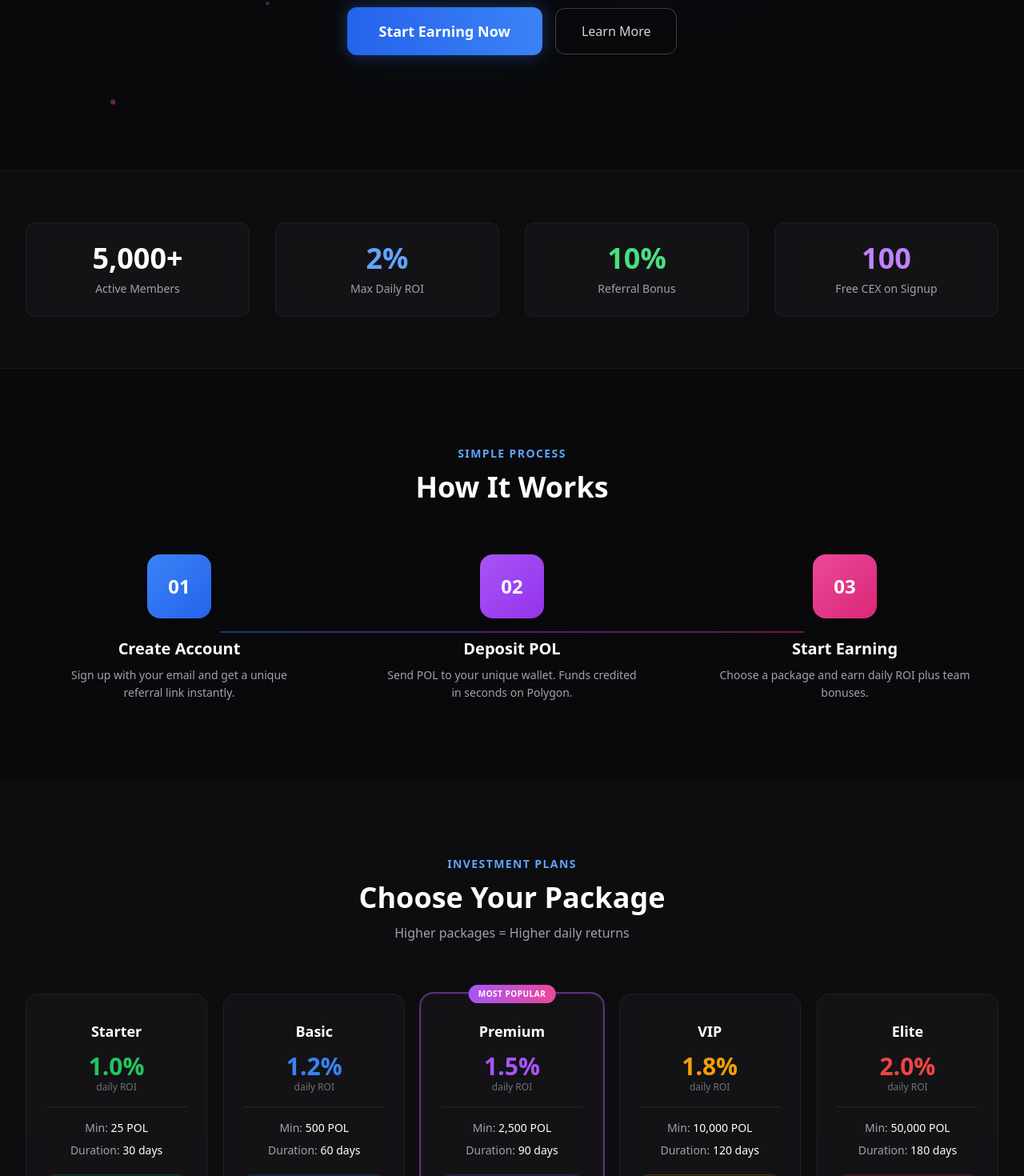
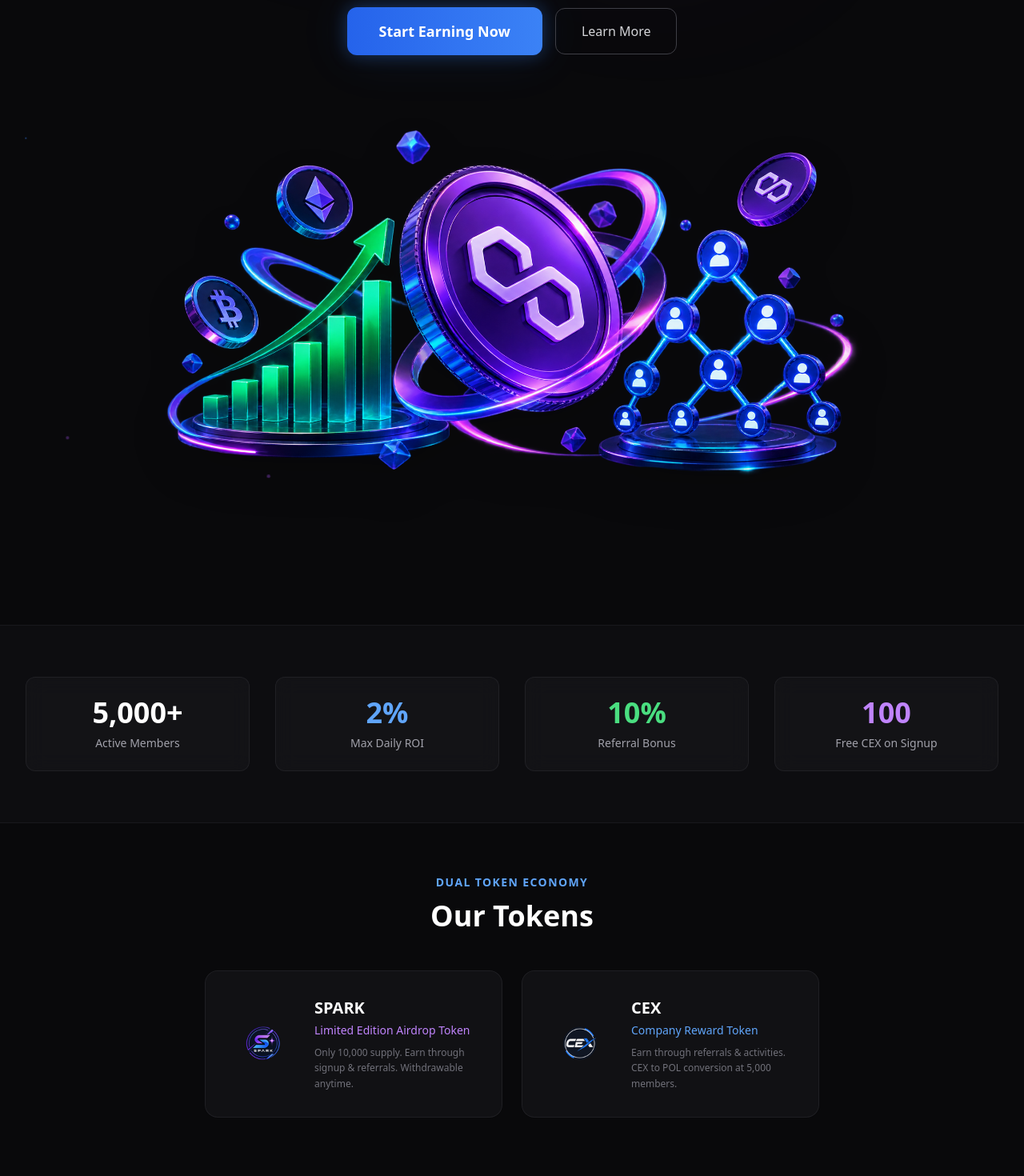
Before and after one commit to Shubh280411/cryptoearnerx, a Next.js app: page / in a window 1280 px wide. Shown: the part 613-2083 px from the top of the page at 80% size. Built offline with nearby package versions, Linux system fonts and the light colour scheme.

Commit message:
feat: add hero illustration + Our Tokens section with SPARK/CEX logos on home page

```diff
--- a/src/app/page.tsx
+++ b/src/app/page.tsx
@@ -112,6 +112,13 @@ export default function LandingPage() {
               Learn More
             </Link>
           </motion.div>
+
+          {/* Hero Illustration */}
+          <motion.div initial={{ opacity: 0, scale: 0.9 }} animate={{ opacity: 1, scale: 1 }} transition={{ duration: 0.8, delay: 0.5 }}
+            className="mt-16 max-w-4xl mx-auto">
+            <img src="/hero-illustration.png" alt="CryptoEarnerX Platform"
+              className="w-full h-auto rounded-2xl drop-shadow-2xl" />
+          </motion.div>
         </div>
       </section>
 
@@ -133,6 +140,40 @@ export default function LandingPage() {
                   <p className="text-zinc-400 mt-2 text-sm">{stat.label}</p>
                 </div>
               ))}
+            </div>
+          </div>
+        </section>
+      </Section>
+
+      {/* ===== OUR TOKENS ===== */}
+      <Section>
+        <section className="py-16">
+          <div className="max-w-7xl mx-auto px-4 sm:px-6 lg:px-8">
+            <div className="text-center mb-12">
+              <p className="text-blue-400 text-sm font-semibold uppercase tracking-widest mb-3">Dual Token Economy</p>
+              <h2 className="text-3xl lg:text-4xl font-bold text-white">Our Tokens</h2>
+            </div>
+            <div className="grid grid-cols-1 md:grid-cols-2 gap-6 max-w-3xl mx-auto">
+              {/* SPARK */}
+              <motion.div initial={{ opacity: 0, x: -30 }} whileInView={{ opacity: 1, x: 0 }} viewport={{ once: true }} transition={{ duration: 0.5 }}
+                className="glass-card rounded-2xl p-8 flex items-center gap-6 hover:border-purple-500/30 transition-all">
+                <img src="/spark-logo-sm.png" alt="SPARK" className="w-20 h-20 rounded-full shrink-0" />
+                <div>
+                  <h3 className="text-xl font-bold text-white">SPARK</h3>
+                  <p className="text-purple-400 text-sm font-medium mt-1">Limited Edition Airdrop Token</p>
+                  <p className="text-zinc-500 text-xs mt-2 leading-relaxed">Only 10,000 supply. Earn through signup & referrals. Withdrawable anytime.</p>
+                </div>
+              </motion.div>
+              {/* CEX */}
+              <motion.div initial={{ opacity: 0, x: 30 }} whileInView={{ opacity: 1, x: 0 }} viewport={{ once: true }} transition={{ duration: 0.5 }}
+                className="glass-card rounded-2xl p-8 flex items-center gap-6 hover:border-blue-500/30 transition-all">
+                <img src="/cex-logo-sm.png" alt="CEX" className="w-20 h-20 rounded-full shrink-0" />
+                <div>
+                  <h3 className="text-xl font-bold text-white">CEX</h3>
+                  <p className="text-blue-400 text-sm font-medium mt-1">Company Reward Token</p>
+                  <p className="text-zinc-500 text-xs mt-2 leading-relaxed">Earn through referrals & activities. CEX to POL conversion at 5,000 members.</p>
+                </div>
+              </motion.div>
             </div>
           </div>
         </section>
```
Also changed, not shown: public/hero-illustration.png (added).
